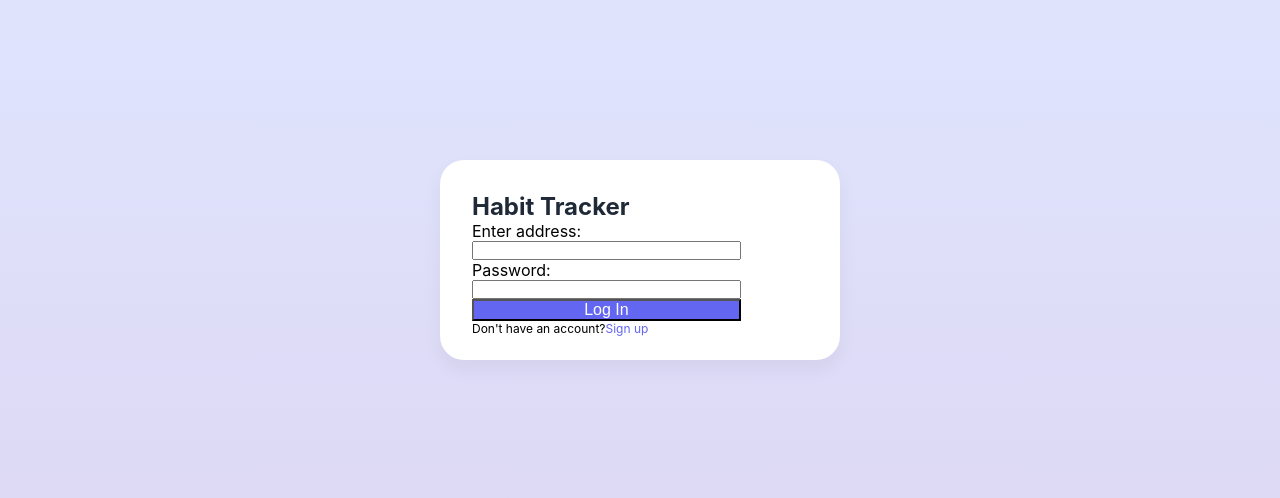
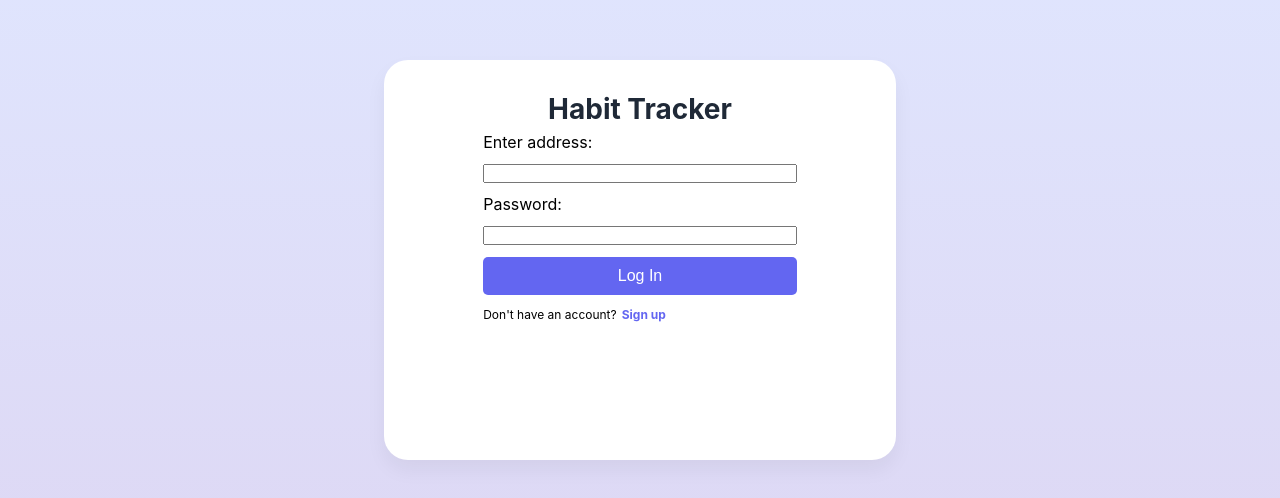
Before and after one commit to Ola2808-Boro/Smart-Habit-Tracker, a React app in the folder UI/ui/: page / in a window 1280 px wide. Shown: the part 140-638 px from the top of the page. Built offline with nearby package versions, Linux system fonts and the light colour scheme.

Commit message:
improved styles for the login panel

```diff
--- a/UI/ui/src/Login.css
+++ b/UI/ui/src/Login.css
@@ -3,19 +3,24 @@
     padding: 2rem;
     box-shadow: 0 10px 20px rgba(0, 0, 0, 0.05);
     border-radius: 24px;
-    width: 400px;
-    height:200px;
+    display: flex;
+    flex-direction: column;
+    justify-content: flex-start;
+    align-items: center;
+    width: 40%;
+    height: 50%;
 
 }
 .login-form{
     display: flex;
     flex-direction: column;
     justify-content: space-around;
-    width: 80%;
+    width: 70%;
+    height:60%;
 }
 .login-headline{
     color: #1f2937;
-    font-size: 24px;
+    font-size: 28px;
     font-weight: bold;
 }
 .login-button{
@@ -23,6 +28,9 @@
     background-color: #6366f1;
     color: #fff;
     font-size: 16px;
+    border: none;
+    border-radius: 5px;
+    padding: 10px;
 }
 .login-button:hover{
     background-color:#4f46e5
@@ -30,14 +38,21 @@
 .login-sign-up-link{
     text-decoration: none;
     color: #6366f1;
+    font-weight: bold;
+    margin-left: 5px;
 }
 .login-label{
     font-size:14px ;
-    font-weight: medium;
+    font-weight: bold;
 }
 .login-input{
     font-size:16px ;
 }
 .login-p{
     font-size:12px ;
+
 }
+.login-input-conatiner{
+    display: flex;
+    flex-direction: column;
+}
```
